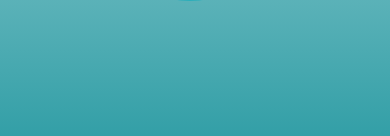
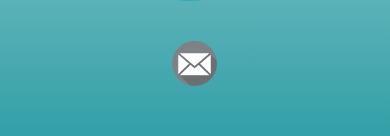
Before and after one commit to apkrauze/Portfolio, a React (Create React App) app: page / in a window 390 px wide. Shown: the part 4254-4390 px from the top of the page. Built offline with nearby package versions, Linux system fonts and the light colour scheme; grey boxes are pictures that could not be loaded.

Commit message:
Fixed footer in mobile

```diff
--- a/src/components/footer/Footer.js
+++ b/src/components/footer/Footer.js
@@ -1,4 +1,5 @@
 import React from "react";
+import email from "./icon/email.png";
 import "./footer.css";
 
 function Footer() {
@@ -9,9 +10,17 @@ function Footer() {
         <div className="underline"></div>
         <img
           className="contact-image"
-          src="https://i.postimg.cc/MpmKrYg9/Screenshot-2022-01-19-at-12-55-26.png"
+          src="https://i.postimg.cc/4xbFdLrz/Artur.jpg"
           alt="profile"
         ></img>
+        <div className="contact-icons">
+          <a
+            href="https://www.linkedin.com/in/artur-krauze-55a5541ba/"
+            target="_blank"
+          >
+            <img src={email} alt="email" className="email-icon"></img>
+          </a>
+        </div>
       </div>
     </section>
   );
--- a/src/components/footer/footer.css
+++ b/src/components/footer/footer.css
@@ -25,3 +25,15 @@
   height: 200px;
   width: 200px;
 }
+.contact-icon {
+  margin-top: 25vw;
+}
+.email-icon {
+  position: absolute;
+  top: 75%;
+  left: 44%;
+  width: 45px;
+  height: 45px;
+  color: var(--clr-primary-5);
+  filter: grayscale(95%);
+}
```
Also changed, not shown: src/components/footer/icon/email.png (added).
